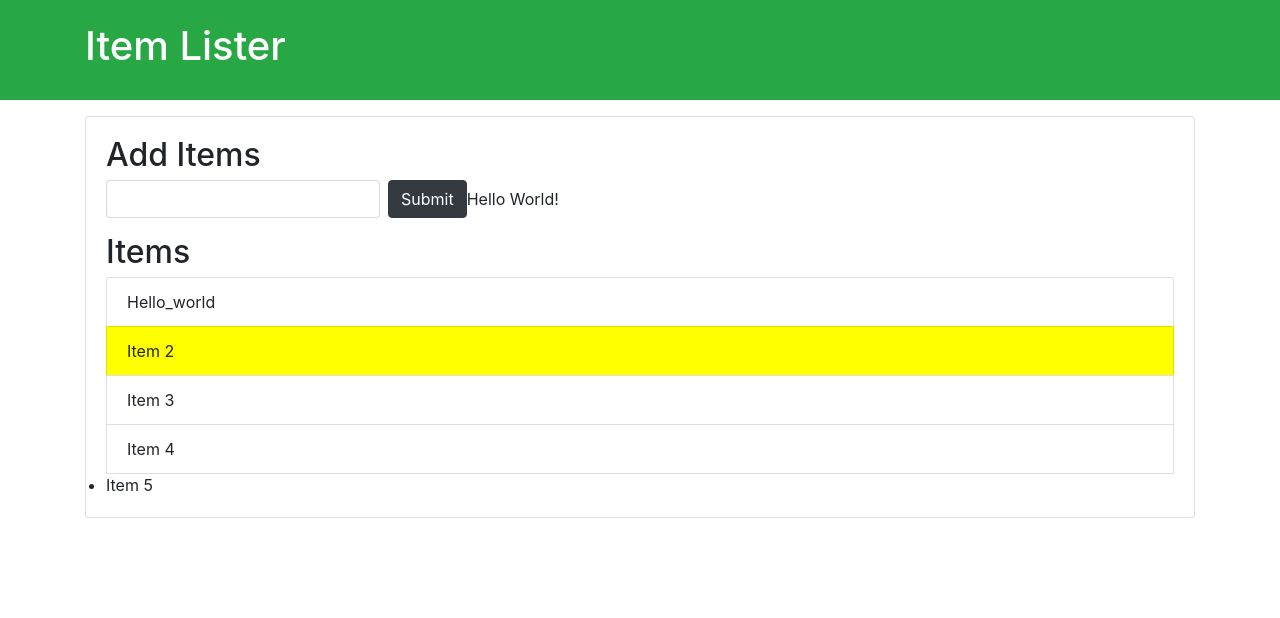
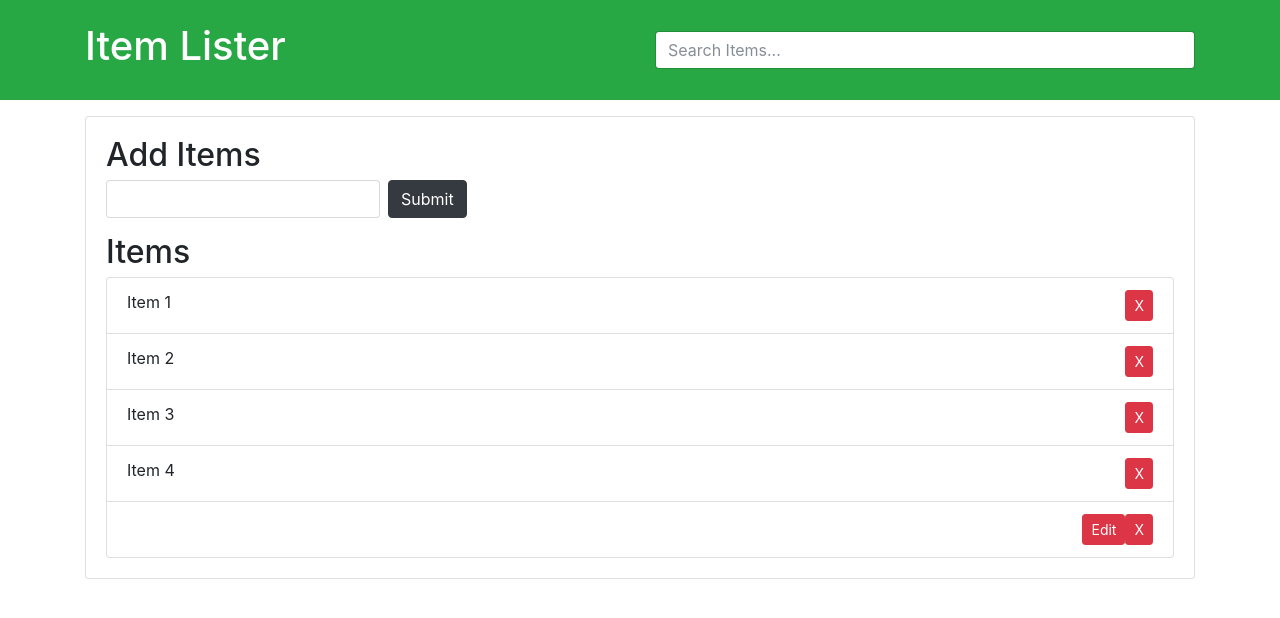
Before and after one commit to kartik-narang007/LetsLearnGit, a plain HTML site: page index.html in a window 1280 px wide. Drawn offline with nearby package versions, Linux system fonts and the light colour scheme.

Commit message:
Delete and Edit functionality

```diff
--- a/index.html
+++ b/index.html
@@ -10,23 +10,29 @@
 <body>
   <header id="main-header" class="bg-success text-white p-4 mb-3">
     <div class="container">
-      <h1 id="header-title">Item Lister <span style="display:none">123</span></h1>
+      <div class="row">
+        <div class="col-md-6">
+            <h1 id="header-title">Item Lister</h1>
+        </div>
+        <div class="col-md-6 align-self-center">
+            <input type="text" class="form-control" id="filter" placeholder="Search Items...">
+        </div>
+      </div>
     </div>
   </header>
   <div class="container">
    <div id="main" class="card card-body">
     <h2 class="title">Add Items</h2>
-    <form class="form-inline mb-3">
-      <input type="text" class="form-control mr-2">
+    <form id="addForm" class="form-inline mb-3">
+      <input type="text" class="form-control mr-2" id="item">
       <input type="submit" class="btn btn-dark" value="Submit">
     </form>
-    <h2 class="title" id="title1">Items</h2>
+    <h2 class="title">Items</h2>
     <ul id="items" class="list-group">
-      <li class="list-group-item">Item 1</li>
-      <li class="list-group-item">Item 2</li>
-      <li class="list-group-item">Item 3</li>
-      <li class="list-group-item">Item 4</li>
-      <li class="item5">Item 5</li>
+      <li class="list-group-item">Item 1 <button class="btn btn-danger btn-sm float-right delete">X</button></li>
+      <li class="list-group-item">Item 2 <button class="btn btn-danger btn-sm float-right delete">X</button></li>
+      <li class="list-group-item">Item 3 <button class="btn btn-danger btn-sm float-right delete">X</button></li>
+      <li class="list-group-item">Item 4 <button class="btn btn-danger btn-sm float-right delete">X</button></li>
     </ul>
    </div>
   </div>
--- a/script.js
+++ b/script.js
@@ -1,114 +1,54 @@
-// console.log(document.title)
-// // document.title = 123
-// // console.log(document.all)
-// // console.log(document.all[10])
-// // document.all[12].textContent = 'Hello'
-// var headerTitle = document.getElementById('header-title')
-// var header = document.getElementById('main-header')
-// // headerTitle.innerHTML = '<h3>Hello</h3>'
-// header.style.borderBottom = 'solid 3px black'
-// var addItems = document.getElementsByClassName('title')
-// addItems[0].style.fontWeight = 'bold'
-// addItems[0].style.color = 'green'
-// var li = document.getElementsByTagName('li')
-// console.log(li)
-// console.log(li[1])
-// li[1].textContent = "Hello 2"
-// li[1].style.fontWeight = 'bold'
-// li[1].style.backgroundColor = 'yellow'
-// for(var i = 0; i < li.length; i++){
-//     li[i].style.backgroundColor = '#f4f4f4'
-// }
-// var item5 = document.getElementsByClassName('item5')
-// var input = document.querySelector('input')
-// input.value = 'Hello World'
-// var submit = document.querySelector('input[type = "submit"]')
-// submit.value = 'SEND'
-// var item = document.querySelector('.list-group-items')
-// item.style.color = 'red';
-// var lastItem = document.querySelector('.list-group-items:last-child')
-// lastItem.style.color = 'blue'
-// var secondItem = document.querySelector('.list-group-items:nth-child(2)')
-// lastItem.style.color = 'coral'
+var form = document.getElementById('addForm');
+var itemList = document.getElementById('items');
 
+//form submit event
+form.addEventListener('submit', addItem);
 
-// //querySelectorAll
-// //works like className and tagName
-// var titles = document.querySelectorAll('.title')
-// console.log(titles);
-// titles[0].textContent = "Hello"
+function addItem(e){
+    e.preventDefault();
 
-// var odd = document.querySelectorAll('li:nth-child(odd)');
-// var even = document.querySelectorAll('li:nth-child(even)');
+    console.log(1);
+}
 
-// for(var i = 0; i < odd.length; i++){
-//     odd[i].style.backgroundColor = '#f4f4f4'
-//     even[i].style.backgroundColor = 'ccc'
+//Delete event
+itemList.addEventListener('click', removeItem);
 
-// }
+//Remove Item
+function removeItem(e){
+    if(e.target.classList.contains('delete')){
+        if(confirm('Are You Sure?')){
+            var li = e.target.parentElement;
+            itemList.removeChild(li);
+        }
+    }
+}
 
+// get input value
+var newItem = document.getElementById('item').value;
+//create new element
+var li = document.createElement('li');
 
-//traversing the dom//
+//add class
+li.className = 'list-group-item';
+console.log(li);
+//add text node with input value
 
-var itemList = document.querySelector('#items')
+li.appendChild(document.createTextNode(newItem));
 
-//parent node property
-//parent node means ye jis container me hai ya jis tag me hai vo node
-//div.container > (forms), (ul#items > li,li,li,li) to yaha items id vaale ul ka parent node div.container hoga na ki forms kyoki forms iska sibling hoga.
-// console.log(itemList.parentNode)
-// itemList.parentNode.style.backgroundColor = '#f4f4f4'
+//Create a delete button element
+var deleteBtn = document.createElement('button');
+//create an Edit Button
+var editBtn = document.createElement('button')
+//Add classes to Edit Button
+editBtn.className = 'btn btn-danger btn-sm float-right edit'
+//Append text Node of Edit Button
+editBtn.appendChild(document.createTextNode('Edit'))
+//Add classes to delete button
+deleteBtn.className = 'btn btn-danger btn-sm float-right delete';
+//Append text Node
+deleteBtn.appendChild(document.createTextNode('X'));
+//Append Button to li
+li.appendChild(deleteBtn);
+li.appendChild(editBtn)
 
-// //
-// console.log(itemList.parentNode.parentNode);
-
-
-//parentElement
-// console.log(itemList.parentElement)
-// itemList.parentElement.style.backgroundColor = '#f4f4f4'
-// console.log(itemList.parentElement.parentElement);
-
-
-//childNodes
-// console.log(itemList.childNodes);
-// //ul ke children yaani sb li's show krega.
-
-//children
-
-console.log(itemList.children)
-console.log(itemList.children[1])
-itemList.children[1].style.backgroundColor = 'yellow'
-
-// //firstchild
-
-// console.log(itemList.firstChild);
-
-//firstElementChild
-
-console.log(itemList.firstElementChild)
-itemList.firstElementChild.textContent = 'Hello_world'
-
-//create a div
-var newdiv = document.createElement('div')
-
-//add class name
-newdiv.className = 'hello'
-
-//add id
-newdiv.id = 'hello1'
-
-
-//add eventlistener
-newdiv.setAttribute('title', 'Hello Div')
-
-//create text node
-
-var newDivText = document.createTextNode('Hello World!')
-
-//Add Text to Div
-newdiv.appendChild(newDivText)
-console.log(newdiv)
-
-
-var form = document.querySelector('form')
-var h2 = document.querySelector('title1')
-form.insertBefore(newdiv, h2);
+itemList.appendChild(li);
```
